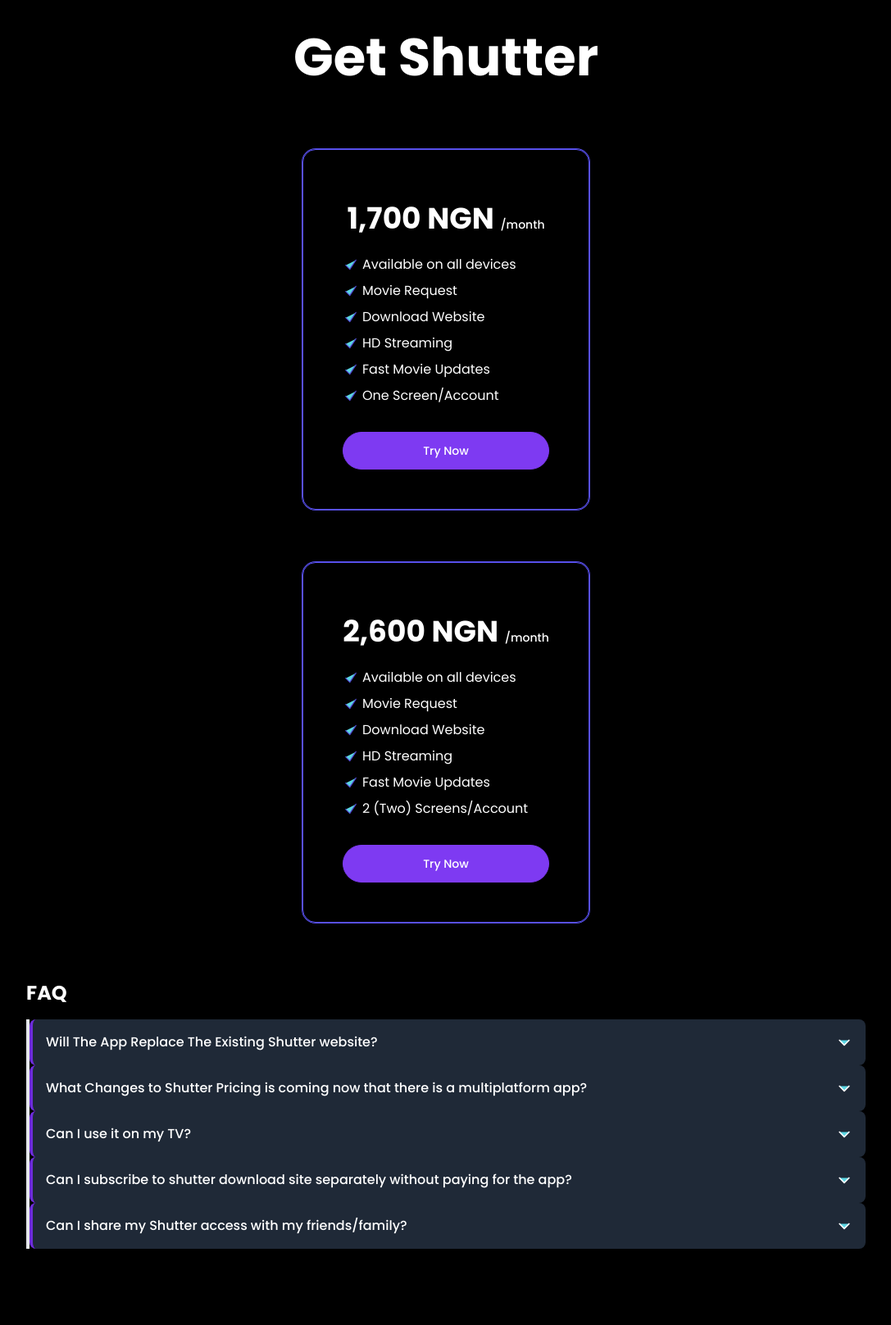
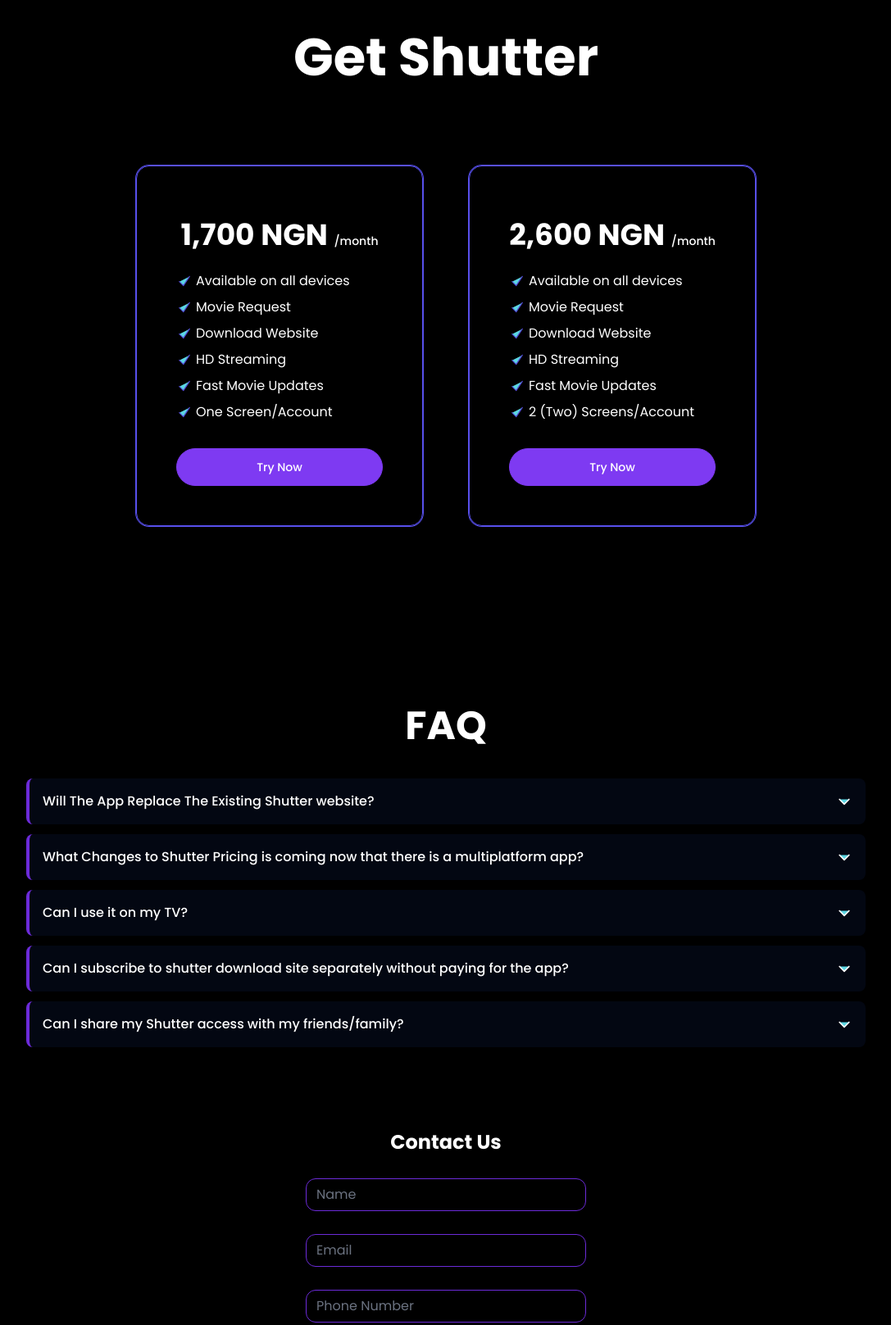
Before and after one commit to codewithalexsz/shuttermovies-v2, a website: page index.html in a window 1280 px wide. Shown: the part 4140-5757 px from the top of the page at 82% size, without its empty margins (96-1183 px from the left). Drawn offline with nearby package versions, Linux system fonts and the light colour scheme.

Commit message:
fix faq, price pack

```diff
--- a/index.html
+++ b/index.html
@@ -148,7 +148,7 @@
               <!-- Movie - Potrait image -->
               <div class="block bg-black sm:hidden">
                 <img
-                  class="h-[700px] hover:scale-[1.01] transition-all ease-in-out duration-500 rounded-b-[2rem] block sm:hidden"
+                  class="h-[700px] hover:scale-[1.01] transition-all ease-in-out duration-500 rounded-t-[2rem] rounded-b-[2rem] block sm:hidden"
                   src="/assets/poster/meg-m.jpg"
                   alt=""
                 />
@@ -221,7 +221,7 @@
               <!-- Movie - Potrait image -->
               <div class="block bg-black sm:hidden">
                 <img
-                  class="h-[700px] hover:scale-[1.01] transition-all ease-in-out duration-500 rounded-b-[2rem] block sm:hidden"
+                  class="h-[700px] hover:scale-[1.01] transition-all ease-in-out duration-500 rounded-t-[2rem] rounded-b-[2rem] block sm:hidden"
                   src="/assets/poster/indiana Jones  mobile.jpg"
                   alt=""
                 />
@@ -294,7 +294,7 @@
               <!-- Movie - Potrait image -->
               <div class="block bg-black sm:hidden">
                 <img
-                  class="h-[700px] hover:scale-[1.01] transition-all ease-in-out duration-500 rounded-b-[2rem] block sm:hidden"
+                  class="h-[700px] hover:scale-[1.01] transition-all ease-in-out duration-500 rounded-t-[2rem] rounded-b-[2rem] block sm:hidden"
                   src="/assets/poster/beetle-m.jpg"
                   alt=""
                 />
@@ -415,9 +415,10 @@
         Get Shutter
       </div>
 
+      <div class="card-pack sm:flex flex-wrap w-auto sm:gap-14 justify-center grid ">
         <!-- PRICE CARD1 -->
       <div
-        class="rounded-2xl pb-12 hover:scale-[1.02] w-[70%] sm:w-[350px] mx-auto my-16 transition-all ease-in-out duration-200 border text-white border-indigo-600 p-6 shadow-sm ring-1 ring-indigo-600 sm:order-last sm:px-8 lg:p-12"
+      class="rounded-2xl pb-12 hover:scale-[1.02] w-[100%] sm:w-[350px]  my-16 transition-all ease-in-out duration-200 border text-white border-indigo-600 p-6 shadow-sm ring-1 ring-indigo-600 sm:order-last sm:px-8 lg:p-12"
     >
       <div class="text-center">
         <h2 class="text-lg font-medium text-white">
@@ -556,11 +557,11 @@
         Try Now
       </a>
     </div>
-    </section>
+
 
           <!-- PRICE CARD2 -->
     <div
-        class="rounded-2xl pb-12 hover:scale-[1.02] w-[70%] sm:w-[350px] mx-auto my-16 transition-all ease-in-out duration-200 border text-white border-indigo-600 p-6 shadow-sm ring-1 ring-indigo-600 sm:order-last sm:px-8 lg:p-12"
+      class="rounded-2xl pb-12 hover:scale-[1.02] w-[100%] sm:w-[350px]  my-16 transition-all ease-in-out duration-200 border text-white border-indigo-600 p-6 shadow-sm ring-1 ring-indigo-600 sm:order-last sm:px-8 lg:p-12"
     >
       <div class="text-center">
         <h2 class="text-lg font-medium text-white">
@@ -699,18 +700,19 @@
         Try Now
       </a>
     </div>
+      </div>
     </section>
 
     <!-- FAQs -->
 
-    <section class="faqs my-[70px] mx-[20px]">
+    <section class="faqs my-[100px] grid gap-3 mx-[20px]">
       <div class="space-y-4 faq mx-auto">
-        <div class="text-2xl text-white mx-auto font-bold">FAQ</div>
+        <div class="text-3xl sm:text-5xl text-white mx-auto mt-14 mb-10 text-center font-bold">FAQ</div>
 
 
-        <details class="group transition-all ease-in-out duration-300 border-s-4   text-white bg-black [&_summary::-webkit-details-marker]:hidden">
+        <details class="group transition-all ease-in-out duration-300    text-white bg-black [&_summary::-webkit-details-marker]:hidden">
           <summary
-            class="flex cursor-pointer items-center border-s-4 border-purple-700 text-white bg-gray-800 justify-between gap-1.5 rounded-lg  p-4 "
+            class="flex cursor-pointer items-center border-s-4 border-purple-700 text-white bg-gray-950 justify-between gap-1.5 rounded-lg  p-4 "
           >
             <h2 class="font-medium">
               Will The App Replace The Existing Shutter website?
@@ -732,7 +734,7 @@
             </svg>
           </summary>
 
-          <p class="mt-4 px-4 leading-relaxed text-gray-700">
+          <p class="mt-4 px-4 leading-relaxed text-gray-500">
             No. The app will work along side with the already existing shutter website (shutter.wtf)
           </p>
         </details>
@@ -742,9 +744,9 @@
       <div class="space-y-4 faq mx-auto">
 
 
-        <details class="group transition-all ease-in-out duration-300 border-s-4   text-white bg-black [&_summary::-webkit-details-marker]:hidden">
+        <details class="group transition-all ease-in-out duration-300   text-white bg-black [&_summary::-webkit-details-marker]:hidden">
           <summary
-            class="flex cursor-pointer items-center border-s-4 border-purple-700 text-white bg-gray-800 justify-between gap-1.5 rounded-lg  p-4 "
+            class="flex cursor-pointer items-center border-s-4 border-purple-700 text-white bg-gray-950 justify-between gap-1.5 rounded-lg  p-4 "
           >
             <h2 class="font-medium">
               What Changes to Shutter Pricing is coming now that there is a multiplatform app?
@@ -766,7 +768,7 @@
             </svg>
           </summary>
 
-          <p class="mt-4 px-4 leading-relaxed text-gray-700">
+          <p class="mt-4 px-4 leading-relaxed text-gray-500">
             The apps service will cost ₦1,700 per month for 1 screen and ₦2,600 per month for 2 screens. Which includes access to shutter.wtf download site.
           </p>
         </details>
@@ -777,9 +779,9 @@
       <div class="space-y-4 faq mx-auto">
 
 
-        <details class="group transition-all ease-in-out duration-300 border-s-4   text-white bg-black [&_summary::-webkit-details-marker]:hidden">
+        <details class="group transition-all ease-in-out duration-300    text-white bg-black [&_summary::-webkit-details-marker]:hidden">
           <summary
-            class="flex cursor-pointer items-center border-s-4 border-purple-700 text-white bg-gray-800 justify-between gap-1.5 rounded-lg  p-4 "
+            class="flex cursor-pointer items-center border-s-4 border-purple-700 text-white bg-gray-950 justify-between gap-1.5 rounded-lg  p-4 "
           >
             <h2 class="font-medium">
               Can I use it on my TV?
@@ -801,7 +803,7 @@
             </svg>
           </summary>
 
-          <p class="mt-4 px-4 leading-relaxed text-gray-700">
+          <p class="mt-4 px-4 leading-relaxed text-gray-500">
             Yes, The app will work on every platform... Android, iOS, PC, MacBook, Android TV, tvOS etc
           </p>
         </details>
@@ -812,9 +814,9 @@
        <div class="space-y-4 faq mx-auto">
 
 
-        <details class="group transition-all ease-in-out duration-300 border-s-4   text-white bg-black [&_summary::-webkit-details-marker]:hidden">
+        <details class="group transition-all ease-in-out duration-300    text-white bg-black [&_summary::-webkit-details-marker]:hidden">
           <summary
-            class="flex cursor-pointer items-center border-s-4 border-purple-700 text-white bg-gray-800 justify-between gap-1.5 rounded-lg  p-4 "
+            class="flex cursor-pointer items-center border-s-4 border-purple-700 text-white bg-gray-950 justify-between gap-1.5 rounded-lg  p-4 "
           >
             <h2 class="font-medium">
               Can I subscribe to shutter download site separately without paying for the app?
@@ -836,7 +838,7 @@
             </svg>
           </summary>
 
-          <p class="mt-4 px-4 leading-relaxed text-gray-700">
+          <p class="mt-4 px-4 leading-relaxed text-gray-500">
             No. The only way to get access to shutter download site is by paying for the app access.
           </p>
         </details>
@@ -847,9 +849,9 @@
       <div class="space-y-4 faq mx-auto">
 
 
-        <details class="group transition-all ease-in-out duration-300 border-s-4   text-white bg-black [&_summary::-webkit-details-marker]:hidden">
+        <details class="group transition-all ease-in-out duration-300    text-white bg-black [&_summary::-webkit-details-marker]:hidden">
           <summary
-            class="flex cursor-pointer items-center border-s-4 border-purple-700 text-white bg-gray-800 justify-between gap-1.5 rounded-lg  p-4 "
+            class="flex cursor-pointer items-center border-s-4 border-purple-700 text-white bg-gray-950 justify-between gap-1.5 rounded-lg  p-4 "
           >
             <h2 class="font-medium">
              Can I share my Shutter access with my friends/family?
@@ -871,7 +873,7 @@
             </svg>
           </summary>
 
-          <p class="mt-4 px-4 leading-relaxed text-gray-700">
+          <p class="mt-4 px-4 leading-relaxed text-gray-500">
             No. Sharing of passwords is strictly prohibited, invite them to support the service by subscribing instead. Defaulters will be ban indefinitely.
           </p>
         </details>
@@ -887,7 +889,7 @@
       <input type="text" class="name rounded-xl bg-transparent border-purple-700 text-white" id="email" placeholder="Email">
       <input type="text" class="name rounded-xl bg-transparent border-purple-700 text-white" id="phone" placeholder="Phone Number">
       <input type="text" id="message" class="name rounded-xl h-[100px] bg-transparent border-purple-700 text-white" placeholder="Send a message">
-      <button class="send rounded-3xl w-[150px] transition-all ease-in-out duration-500" onclick="sendEmail()">SEND</button>
+      <button class="send mt-8 block rounded-full border border-purple-600 bg-purple-600 px-12 py-3 text-center text-xl tracking-wider font-medium text-white hover:bg-indigo-700 hover:ring-1 hover:ring-indigo-700 focus:outline-none focus:ring active:text-indigo-500 transition-all ease-in-out duration-500" onclick="sendEmail()">SEND</button>
     </section>
 
 
```
Also changed, not shown: dist/output.css, dist/swiperbtns.css. Lines whose indentation alone changed are shown as unchanged.
